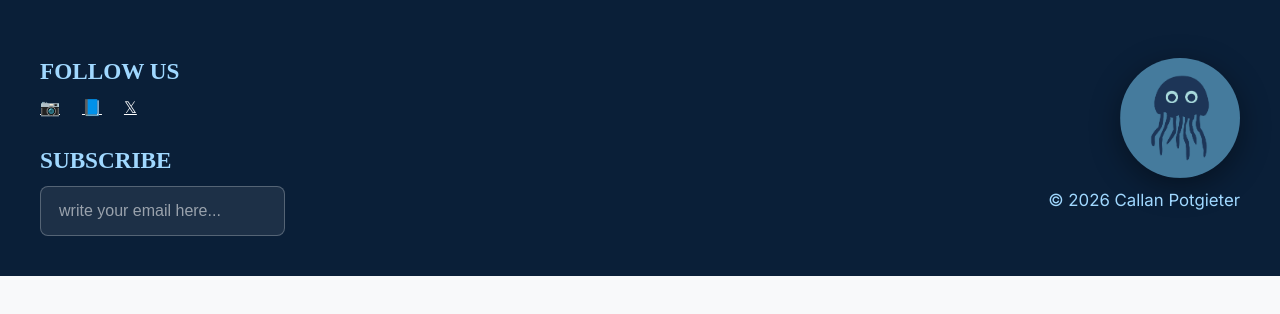
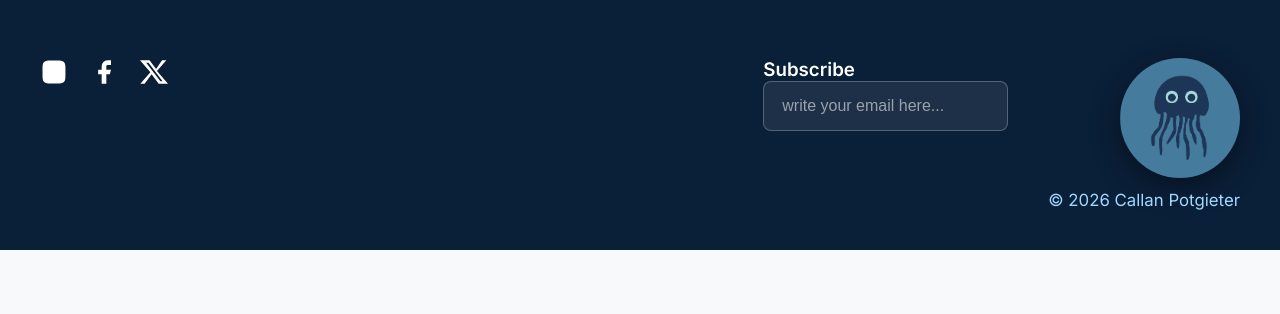
Before and after one commit to potcal77-jpg/deepseaanimalwebsite, a plain HTML site: page index/subscribe.html in a window 1280 px wide. Shown: the part 482-796 px from the top of the page. Drawn offline with Linux system fonts and the light colour scheme; a web font is replaced by a local one.

Commit message:
Update subscribe.html

```diff
--- a/index/subscribe.html
+++ b/index/subscribe.html
@@ -37,13 +37,27 @@
   <!-- FOOTER -->
   <footer>
     <div class="footer-left">
-      <div>
-        <h3>Follow Us</h3>
-        <div class="socials">
-          <a href="#">📷</a>
-          <a href="#">📘</a>
-          <a href="#">𝕏</a>
-        </div>
+<div class="socials">
+  <a href="https://www.instagram.com/?hl=en" target="_blank" aria-label="Instagram">
+    <svg width="28" height="28" viewBox="0 0 24 24" fill="currentColor">
+      <path d="M12 2.163c3.204 0 3.584.012 4.85.07 3.252.148 4.771 1.691 4.919 4.919.058 1.265.069 1.645.069 4.849 0 3.205-.012 3.584-.069 4.849-.149 3.225-1.664 4.771-4.919 4.919-1.266.058-1.644.07-4.849.07-3.204 0-3.584-.012-4.849-.07-3.26-.149-4.771-1.699-4.919-4.92-.058-1.265-.07-1.644-.07-4.849 0-3.204.013-3.583.07-4.849.149-3.227 1.664-4.771 4.919-4.919 1.266-.057 1.645-.069 4.849-.069z"/>
+      <circle cx="12" cy="12" r="3.5"/>
+      <circle cx="17.5" cy="6.5" r="1.5"/>
+    </svg>
+  </a>
+
+  <a href="https://www.facebook.com/" target="_blank" aria-label="Facebook">
+    <svg width="28" height="28" viewBox="0 0 24 24" fill="currentColor">
+      <path d="M18 2h-3a5 5 0 00-5 5v3H7v4h3v8h4v-8h3l1-4h-4V7a1 1 0 011-1h3z"/>
+    </svg>
+  </a>
+
+  <a href="https://x.com/" target="_blank" aria-label="X (Twitter)">
+    <svg width="28" height="28" viewBox="0 0 24 24" fill="currentColor">
+      <path d="M18.901 2h3.68l-8.04 9.19L24 22h-7.946l-6.117-8.02L3.95 22H.3l8.61-9.83L0 2h8.17l5.61 7.42L18.9 2zM17.51 20h1.8L7.3 4H5.3l12.21 16z"/>
+    </svg>
+  </a>
+</div>
       </div>
 
       <div class="subscribe-group">
```
